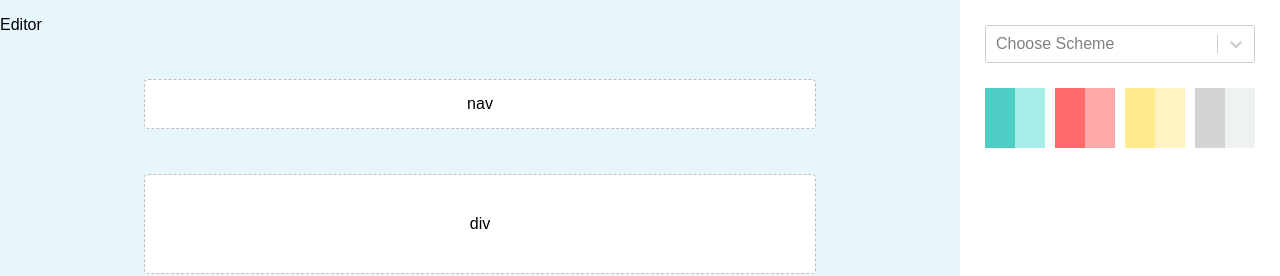
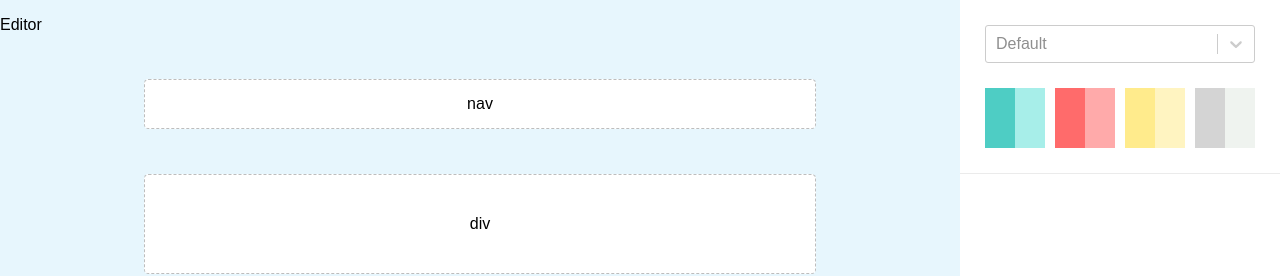
Before and after one commit to juliacodes/Decore, a React (Create React App) app: page /edit/1 in a window 1280 px wide. Shown: the top 276 px of the page. Built offline with nearby package versions, Linux system fonts and the light colour scheme; a web font is replaced by a local one.

Commit message:
Added functionality to switch color scheme

```diff
--- a/package.json
+++ b/package.json
@@ -3,7 +3,6 @@
   "version": "0.1.0",
   "private": true,
   "dependencies": {
-    "prop-types": "^15.7.2",
     "react": "^16.10.2",
     "react-color": "^2.17.3",
     "react-dom": "^16.10.2",
--- a/src/Components/controlBar/index.js
+++ b/src/Components/controlBar/index.js
@@ -1,8 +1,10 @@
 import React from 'react';
 import Select from 'react-select';
+import { premadeList, premadeSchemes } from '../../store/premadeSchemes';
 import {
     ControlSideBar,
     SettingsBar,
+    TopBar,
     Dropdown,
     ColorScheme,
     Color,
@@ -16,18 +18,13 @@ export default class ControlBar extends React.Component {
         super(props);
 
         this.state = {
-            colorScheme: {
-                colorOne: '#4ECDC4',
-                colorTwo: '#A7EEE9',
-                colorThree: '#FF6B6B',
-                colorFour: '#FFAAAA',
-                colorFive: '#FFEB8C',
-                colorSix: '#FFF4C1',
-                colorSeven: '#D4D4D4',
-                colorEight: '#EFF3EF'
-            }
+            colorScheme: premadeSchemes.default
         };
     }
+
+    handleChangeScheme = theme => {
+        this.setState({ colorScheme: premadeSchemes[theme.value] });
+    };
 
     render() {
         const { colorScheme } = this.state;
@@ -35,12 +32,19 @@ export default class ControlBar extends React.Component {
 
         return (
             <ControlSideBar>
+                <TopBar>
                     <Padded padding="25px">
                         <Dropdown>
                             <Select
                                 inputId="theme"
                                 placeholder="Choose Scheme"
                                 classNamePrefix="theme"
+                                options={premadeList}
+                                onChange={this.handleChangeScheme}
+                                defaultValue={{
+                                    label: 'Default',
+                                    value: 'default'
+                                }}
                             />
                         </Dropdown>
                         <ColorScheme>
@@ -49,6 +53,7 @@ export default class ControlBar extends React.Component {
                             ))}
                         </ColorScheme>
                     </Padded>
+                </TopBar>
                 <SettingsBar>
                     <Settings onClick={handleModal}>
                         <svg
--- a/src/Components/controlBar/styles.js
+++ b/src/Components/controlBar/styles.js
@@ -40,6 +40,14 @@ export const Dropdown = styled.div`
     .theme__control {
         border-radius: 3px;
     }
+
+    .theme__option {
+        cursor: pointer;
+    }
+
+    .theme__single-value {
+        color: ${COLORS.mediumGray};
+    }
 `;
 
 export const SettingsBar = styled.div`
@@ -53,6 +61,10 @@ export const SettingsBar = styled.div`
     p {
         margin: 0;
     }
+`;
+
+export const TopBar = styled.div`
+    border-bottom: 1px solid ${COLORS.border};
 `;
 
 export const Settings = styled.div`
--- a/src/Components/modal/index.js
+++ b/src/Components/modal/index.js
@@ -1,5 +1,4 @@
 import React from 'react';
-import { PropTypes, defaultProps } from 'prop-types';
 import {
     ModalBackground,
     ModalWrapper,
@@ -51,13 +50,3 @@ export default class Modal extends React.Component {
         );
     }
 }
-
-Modal.propTypes = {
-    title: PropTypes.string,
-    children: PropTypes.node
-};
-
-Modal.defaultProps = {
-    title: '',
-    children: ''
-};
--- /dev/null
+++ b/src/store/premadeSchemes.js
@@ -0,0 +1,30 @@
+export const premadeList = [
+    // Value corresponds to the object in premadeSchemes
+    // Label corresponds to the name of the scheme
+    { value: 'default', label: 'Default' },
+    { value: 'nameOne', label: 'Name One' }
+];
+
+export const premadeSchemes = {
+    default: {
+        colorOne: '#4ECDC4',
+        colorTwo: '#A7EEE9',
+        colorThree: '#FF6B6B',
+        colorFour: '#FFAAAA',
+        colorFive: '#FFEB8C',
+        colorSix: '#FFF4C1',
+        colorSeven: '#D4D4D4',
+        colorEight: '#EFF3EF'
+    },
+    nameOne: {
+        colorOne: '#222831',
+        colorTwo: '#393e46',
+        colorThree: '#396362',
+        colorFour: '#4b8e8d',
+        colorFive: '#f6c89f',
+        colorSix: '#ffe7d1',
+        colorSeven: '#e5dfdf',
+        colorEight: '#f8f8f8'
+    }
+    // Need a lot more color schemes ...
+};
```
Also changed, not shown: 1 other file (tests, documents, lock files or other folders). Lines whose indentation alone changed are shown as unchanged.
